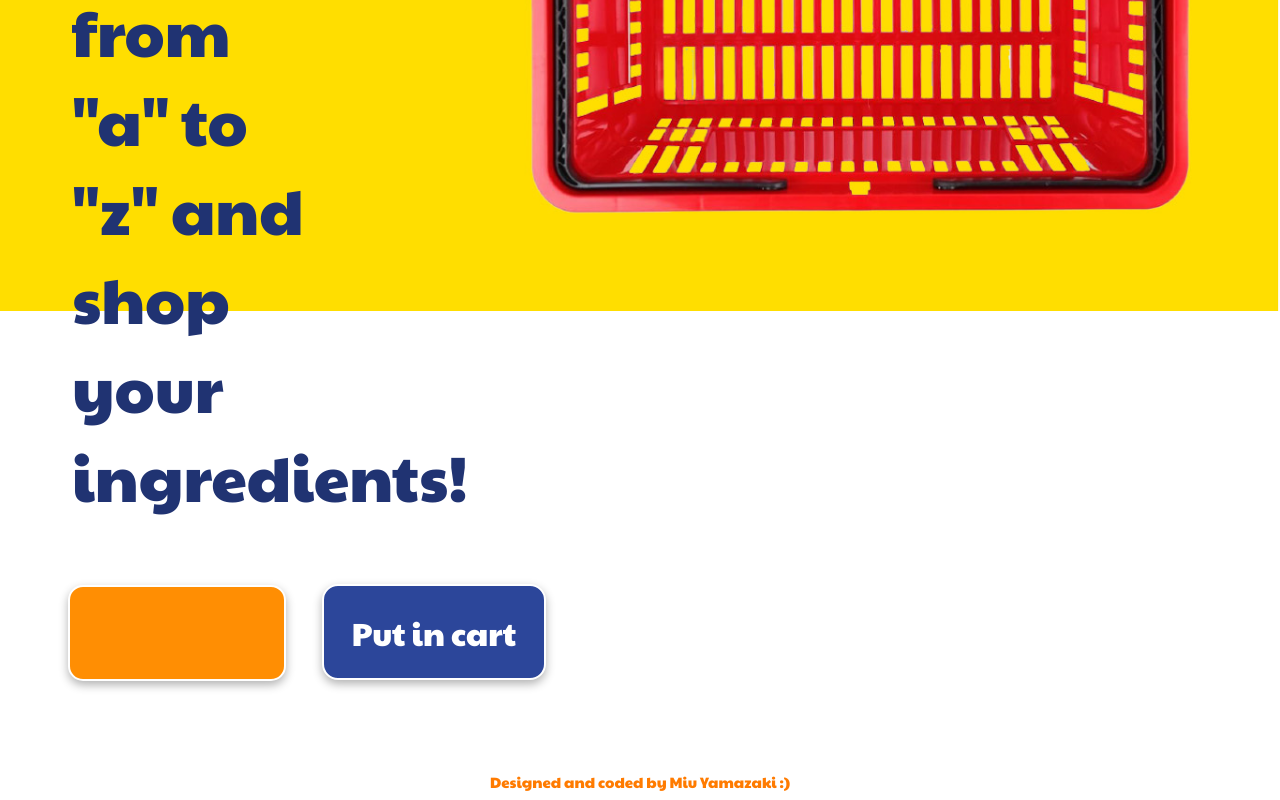
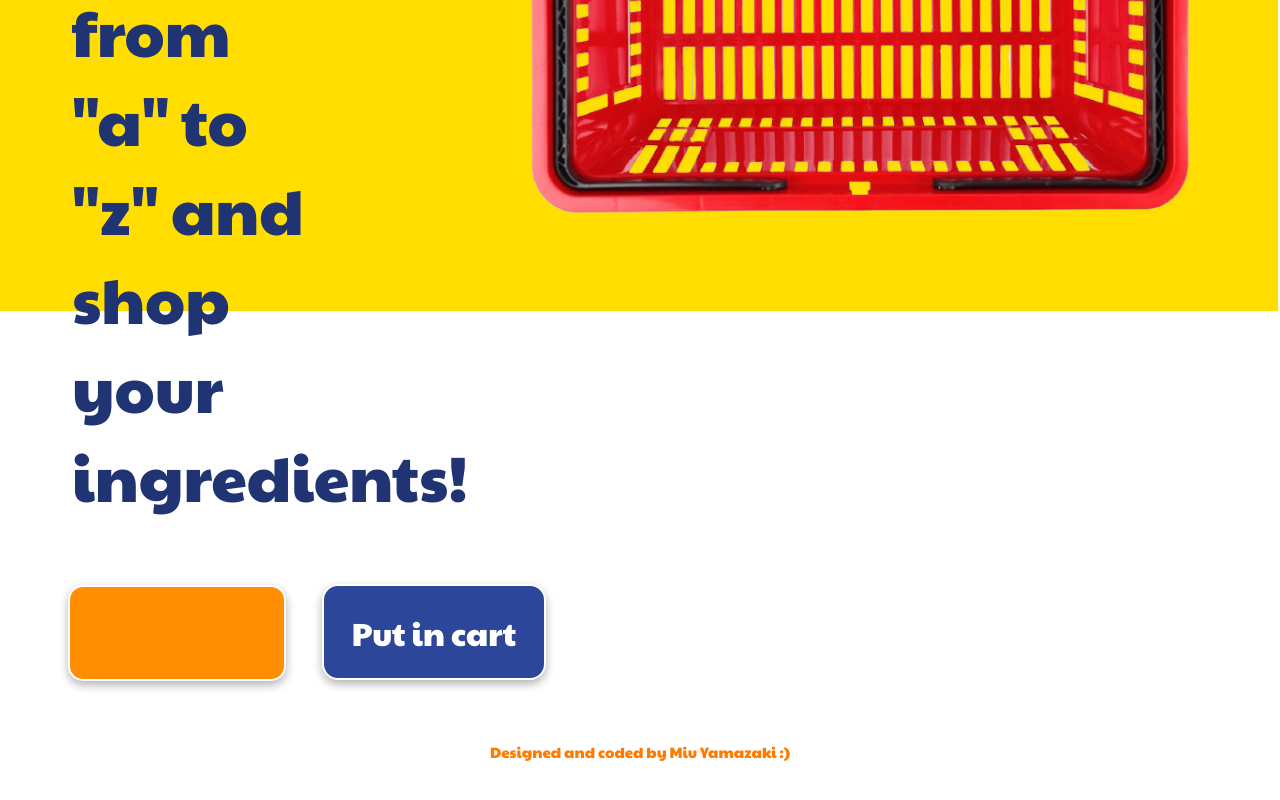
Before and after one commit to miuyamazaki/one-inputoutput-miu.html, a plain HTML site: page index.html in a window 1280 px wide. Shown: the part 409-1209 px from the top of the page. After the commit the page ends 1186 px from the top, so only its background shows below. Drawn offline with Linux system fonts and the light colour scheme.

Commit message:
Update index.html

```diff
--- a/index.html
+++ b/index.html
@@ -98,8 +98,8 @@
   color: rgb(255, 123, 0);
   font-size: 15px;
   text-align: center;
-  margin-top: 6em;
-
+  margin-top: 4em;
+margin-bottom: 1em;
 }
 
 
```
